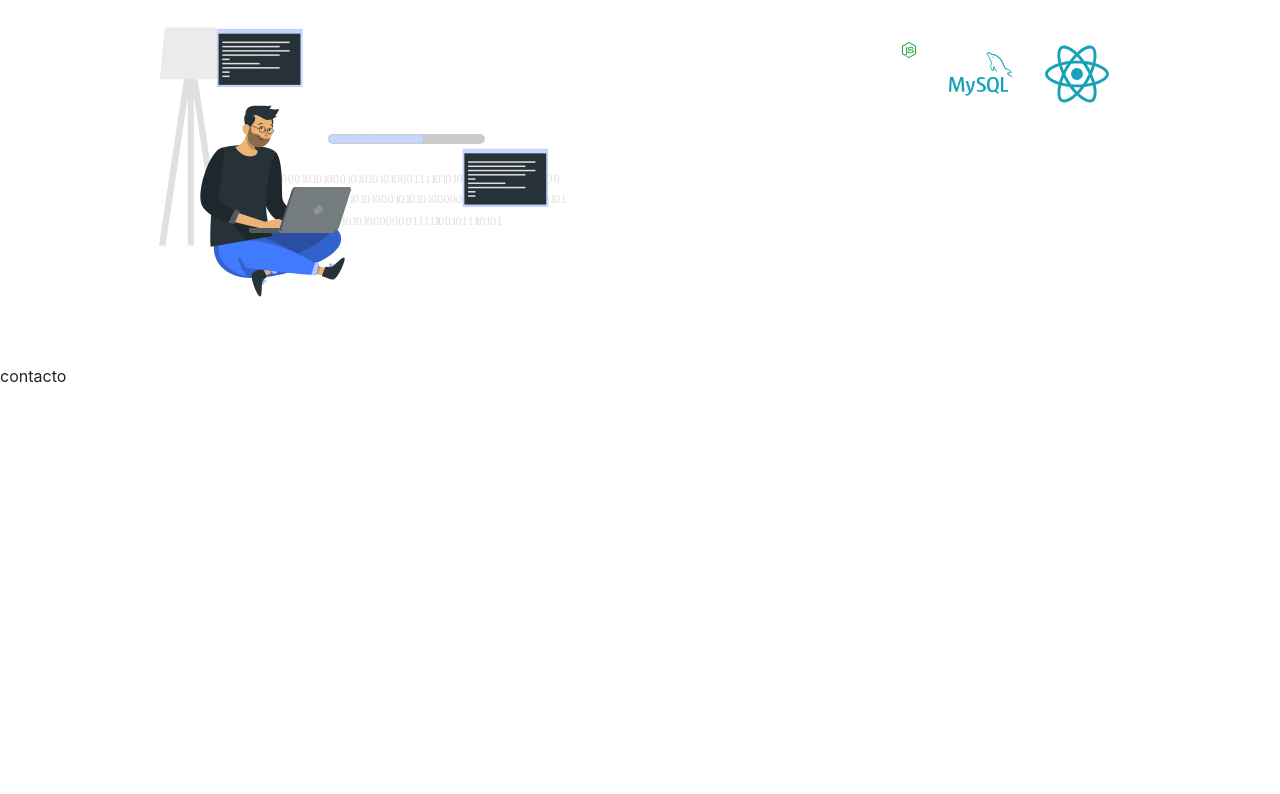
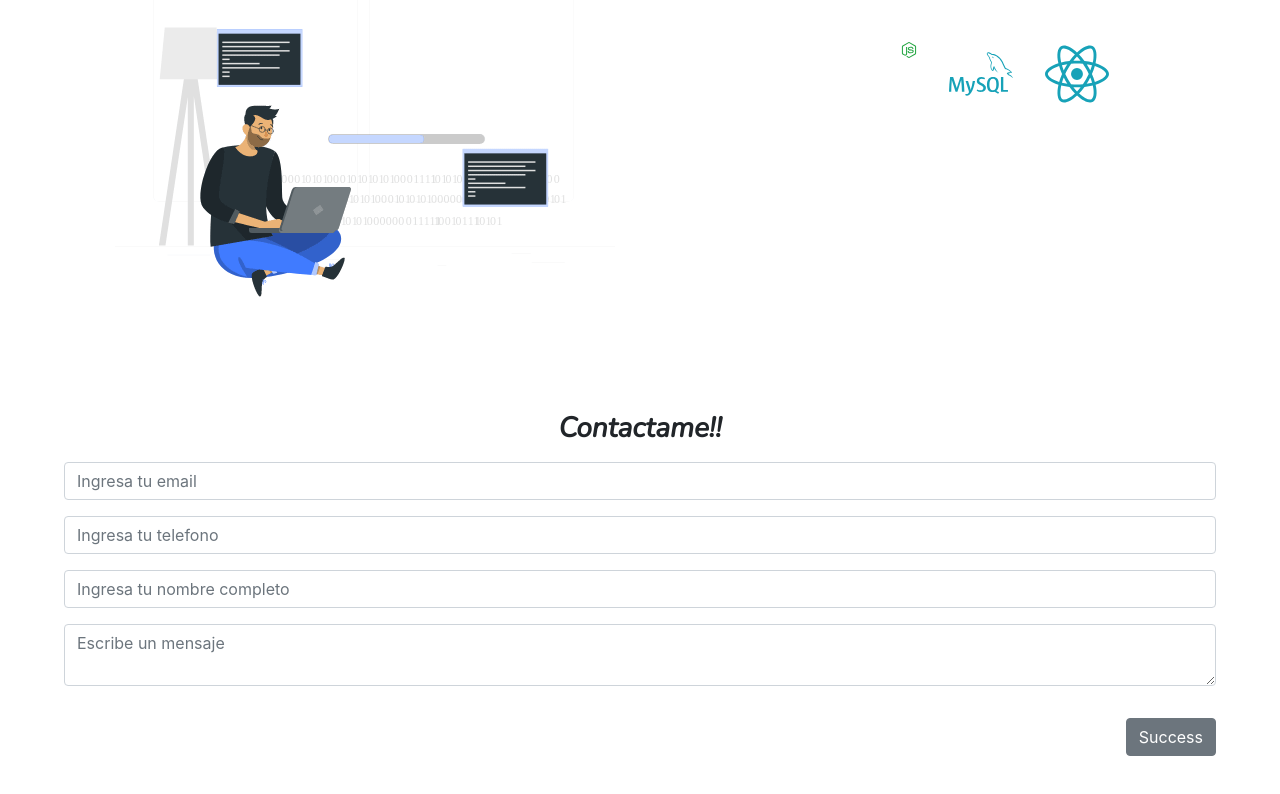
Before and after one commit to matias798/Portfolio, a React (Create React App) app: page / in a window 1280 px wide. Shown: the part 1228-2022 px from the top of the page. Before the commit the page ends 1616 px from the top, so only its background shows below. Built offline with nearby package versions, Linux system fonts and the light colour scheme; a web font is replaced by a local one.

Commit message:
added contactme componen with the styles

```diff
--- a/src/components/Contact.jsx
+++ b/src/components/Contact.jsx
@@ -1,9 +1,78 @@
 import React from 'react';
 
 function Contact() {
+
+
+
+
   return (
     <div id='Contact' >
-        contacto
+
+
+
+
+<form>
+  {/* inputs formularios */}
+    <div class="form-group m-5">
+
+      {/* Title */}
+    <h3 className='PortfolioTitle'>Contactame!!</h3>
+      {/* /Title */}
+
+
+{/* Email */}
+      <div className='m-3'>
+      <input type="email" class="form-control" id="Email" aria-describedby="emailHelp" placeholder="Ingresa tu email"/>
+      </div>
+{/* /Email */}
+
+
+
+{/* Telefono */}
+    <div className='m-3'>
+    <input type="text" class="form-control" id="Telefono"  placeholder="Ingresa tu telefono"/>
+    </div>
+{/* Telefono */}
+
+
+
+{/* Nombre completo */}
+<div className='m-3'>
+    <input type="text" class="form-control" id="Nombre completo"  placeholder="Ingresa tu nombre completo"/>
+    </div>
+{/* Nombre completo */}
+
+
+
+{/* Nombre completo */}
+<div className='m-3'>
+    <textarea cols='25'  class="form-control" id="Nombre completo"  placeholder="Escribe un mensaje"/>
+    </div>
+{/* Nombre completo */}
+
+
+
+{/* Button */}
+<div class="d-flex justify-content-end">
+
+    <button class="btn btn-secondary m-3" >Success</button>
+    </div>
+{/* Button */}
+
+
+      </div>
+  {/* inputs formularios */}
+
+
+
+
+
+</form>
+
+
+
+<script src="//cdn.jsdelivr.net/npm/sweetalert2@10"></script>
+
     </div>
   );
 }
```
Also changed, not shown: src/components/ContactMe.jsx (deleted, +0 -11 lines).
